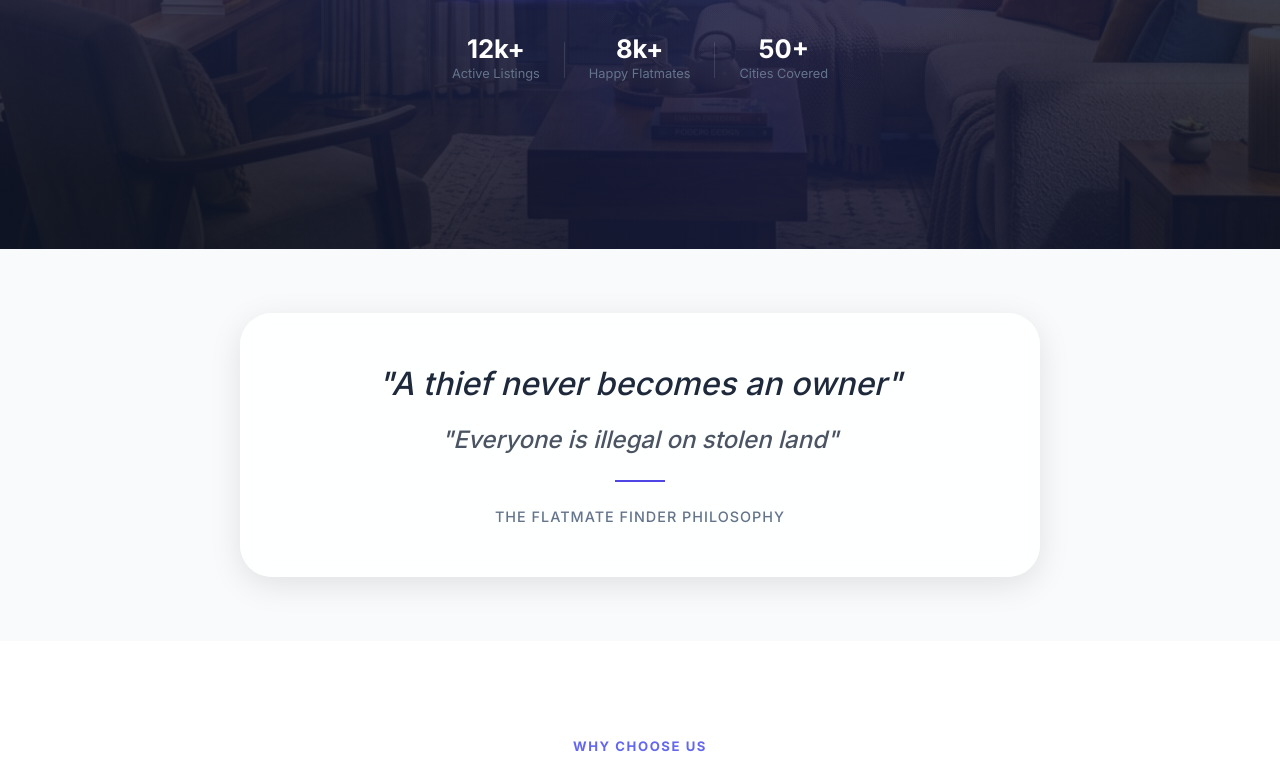
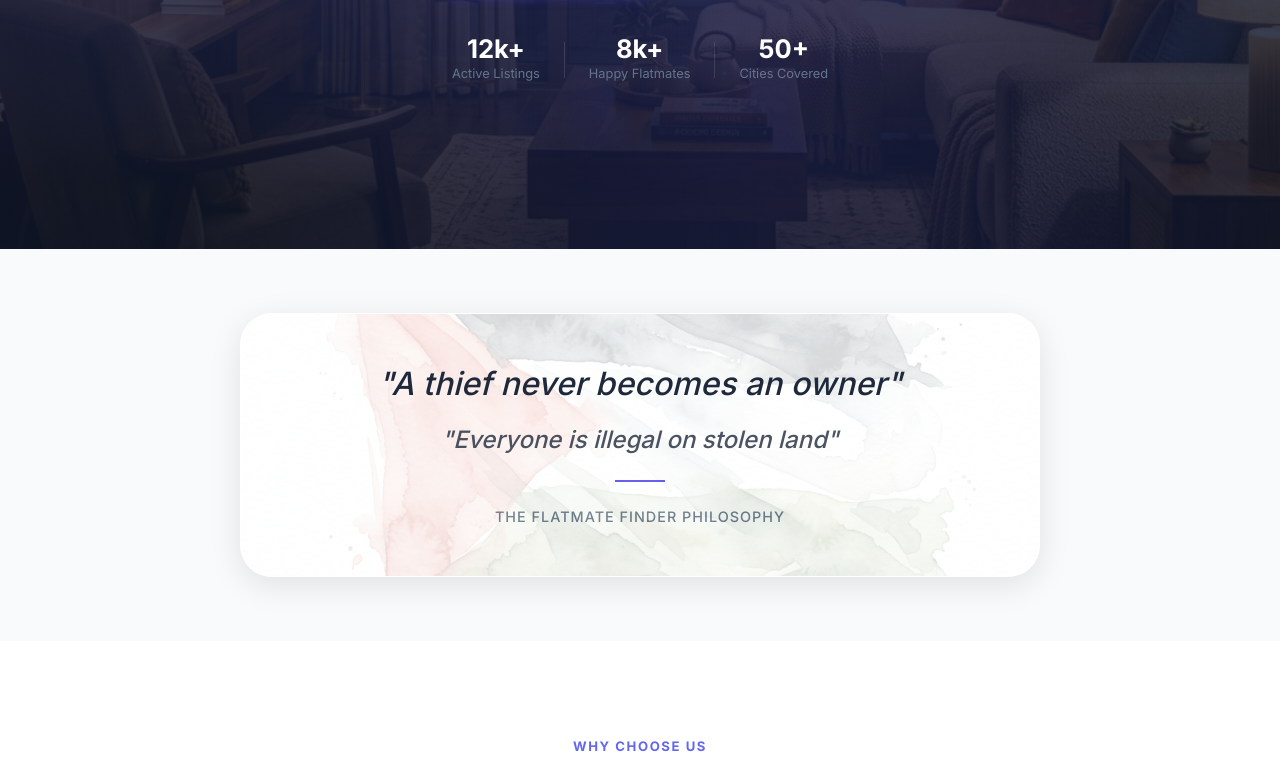
Before and after one commit to Gkchvcg/Flatmate-Finder, a React (Vite) app in the folder frontend/: page / in a window 1280 px wide. Shown: the part 551-1322 px from the top of the page. Built offline with nearby package versions, Linux system fonts and the light colour scheme; no server answers.

Commit message:
Added Palestinian flag background to quote section.

```diff
--- a/frontend/src/pages/LandingPage.jsx
+++ b/frontend/src/pages/LandingPage.jsx
@@ -154,8 +154,21 @@ const LandingPage = () => {
             margin: '0 auto',
             padding: '3rem',
             borderRadius: '2rem',
-            position: 'relative'
+            position: 'relative',
+            overflow: 'hidden'
           }}>
+            <div style={{
+              position: 'absolute',
+              top: 0,
+              left: 0,
+              width: '100%',
+              height: '100%',
+              backgroundImage: "url('/palestine-bg.png')",
+              backgroundSize: 'cover',
+              backgroundPosition: 'center',
+              opacity: 0.15,
+              zIndex: 0
+            }} />
             <h2 style={{
               fontSize: '2rem',
               fontWeight: '500',
```
Also changed, not shown: frontend/public/palestine-bg.png (added).
